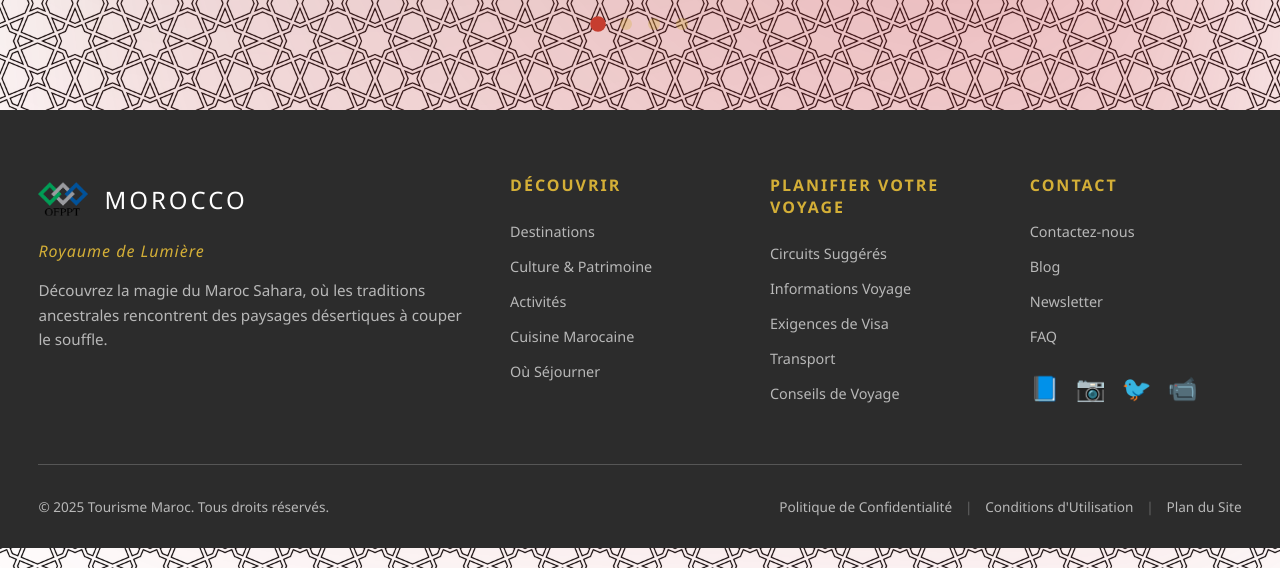
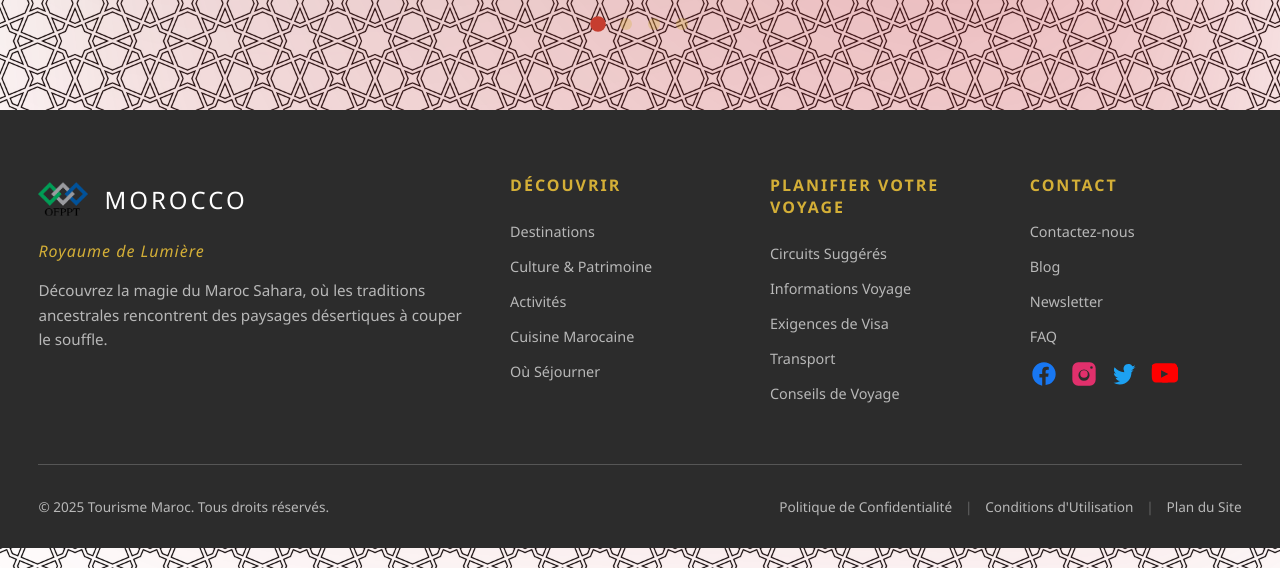
Before and after one commit to kira444-x/Maroc-sahara, a plain HTML site: page index.html in a window 1280 px wide. Shown: the part 2284-2852 px from the top of the page. Drawn offline with Linux system fonts and the light colour scheme.

Commit message:
Update index.html social media icons footer

```diff
--- a/index.html
+++ b/index.html
@@ -309,21 +309,29 @@
             color: white;
         }
 
-        .social-icons {
-            display: flex;
-            gap: 1rem;
-            margin-top: 1.5rem;
+        /*social media icons*/
+        .social-icons { display:flex; gap:12px; align-items:center; }
+        .social-icons .icon { display:inline-flex; align-items:center; justify-content:center; text-decoration:none; font-size:0; }
+        .social-icons svg {
+        width:28px; height:28px;
+        display:block;
+        fill:currentColor;   /* lets CSS control the color */
+        transition: transform .12s ease, opacity .12s ease;
+        }
+        .social-icons .icon:hover svg { transform: translateY(-2px); opacity:.9; }
+
+        /* brand colors (optional) */
+        .social-icons .facebook { color:#1877F2; }
+        .social-icons .instagram { color:#E1306C; }
+        .social-icons .twitter { color:#1DA1F2; }
+        .social-icons .youtube { color:#FF0000; }
+
+        /* visually-hidden for screen readers */
+        .sr-only {
+        position:absolute;
+        width:1px;height:1px;padding:0;margin:-1px;overflow:hidden;clip:rect(0,0,0,0);white-space:nowrap;border:0;
         }
 
-        .social-icons a {
-            font-size: 1.5rem;
-            transition: opacity 0.3s;
-            text-decoration: none;
-        }
-
-        .social-icons a:hover {
-            opacity: 0.7;
-        }
 
         .footer-line {
             height: 1px;
@@ -950,12 +958,38 @@ body::after {
                         <li><a href="#newsletter">Newsletter</a></li>
                         <li><a href="#faq">FAQ</a></li>
                     </ul>
-                    <div class="social-icons">
-                        <a href="#facebook" aria-label="Facebook">📘</a>
-                        <a href="#instagram" aria-label="Instagram">📷</a>
-                        <a href="#twitter" aria-label="Twitter">🐦</a>
-                        <a href="#youtube" aria-label="YouTube">📹</a>
-                    </div>
+                    <!-- HTML -->
+            <div class="social-icons">
+            <a href="#facebook" class="icon facebook" aria-label="Facebook">
+                <svg viewBox="0 0 24 24" role="img" aria-hidden="true" focusable="false">
+                <path d="M22 12.07C22 6.48 17.52 2 11.93 2S2 6.48 2 12.07c0 4.99 3.66 9.14 8.44 9.92v-7.03H8.08v-2.89h2.36V9.41c0-2.34 1.4-3.63 3.54-3.63 1.03 0 2.1.18 2.1.18v2.31h-1.18c-1.16 0-1.52.72-1.52 1.46v1.75h2.59l-.41 2.89h-2.18v7.03C18.34 21.21 22 17.06 22 12.07z"/>
+                </svg>
+                <span class="sr-only">Facebook</span>
+            </a>
+
+            <a href="#instagram" class="icon instagram" aria-label="Instagram">
+                <svg viewBox="0 0 24 24" role="img" aria-hidden="true" focusable="false">
+                <path d="M7 2h10a5 5 0 0 1 5 5v10a5 5 0 0 1-5 5H7a5 5 0 0 1-5-5V7a5 5 0 0 1 5-5zm5 6.2A4.8 4.8 0 1 0 16.8 13 4.8 4.8 0 0 0 12 8.2zm6.4-2.9a1.1 1.1 0 1 0 1.1 1.1 1.1 1.1 0 0 0-1.1-1.1z"/>
+                <circle cx="12" cy="12" r="3.2"/>
+                </svg>
+                <span class="sr-only">Instagram</span>
+            </a>
+
+            <a href="#twitter" class="icon twitter" aria-label="Twitter">
+                <svg viewBox="0 0 24 24" role="img" aria-hidden="true" focusable="false">
+                <path d="M22 5.92c-.66.3-1.36.5-2.09.59.75-.45 1.32-1.16 1.59-2.01-.7.42-1.49.73-2.32.9A3.98 3.98 0 0 0 12.1 9.5c0 .31.04.61.1.9-3.32-.17-6.27-1.76-8.24-4.19-.35.6-.56 1.3-.56 2.05 0 1.42.72 2.67 1.81 3.4-.67-.02-1.3-.2-1.85-.5v.05c0 1.98 1.41 3.63 3.29 4-.34.1-.7.15-1.08.15-.26 0-.51-.02-.76-.07.51 1.58 2 2.73 3.76 2.76A7.99 7.99 0 0 1 3 19.54 11.27 11.27 0 0 0 8.29 21c6.52 0 10.09-5.4 10.09-10.09v-.46c.7-.5 1.3-1.12 1.78-1.84-.64.28-1.32.47-2.03.56z"/>
+                </svg>
+                <span class="sr-only">Twitter</span>
+            </a>
+
+            <a href="#youtube" class="icon youtube" aria-label="YouTube">
+                <svg viewBox="0 0 24 24" role="img" aria-hidden="true" focusable="false">
+                <path d="M23.5 6.2s-.24-1.7-.98-2.45A3.2 3.2 0 0 0 19.9 2.9C17.7 2.8 12 2.8 12 2.8s-5.7 0-7.9.1a3.2 3.2 0 0 0-2.6 1.85C1.9 4.5 1.7 6.2 1.7 6.2S1.5 8 1.5 9.8v2.4c0 1.8.2 3.6.2 3.6s.24 1.7.98 2.45a3.2 3.2 0 0 0 2.34 1.05c2.2.12 7.9.12 7.9.12s5.7 0 7.9-.12c.92-.05 1.74-.48 2.34-1.05.74-.75.98-2.45.98-2.45s.2-1.8.2-3.6V9.8c0-1.8-.2-3.6-.2-3.6zM9.5 15.3V8.7l6.2 3.3-6.2 3.3z"/>
+                </svg>
+                <span class="sr-only">YouTube</span>
+            </a>
+            </div>
+
                 </div>
             </div>
 
```
